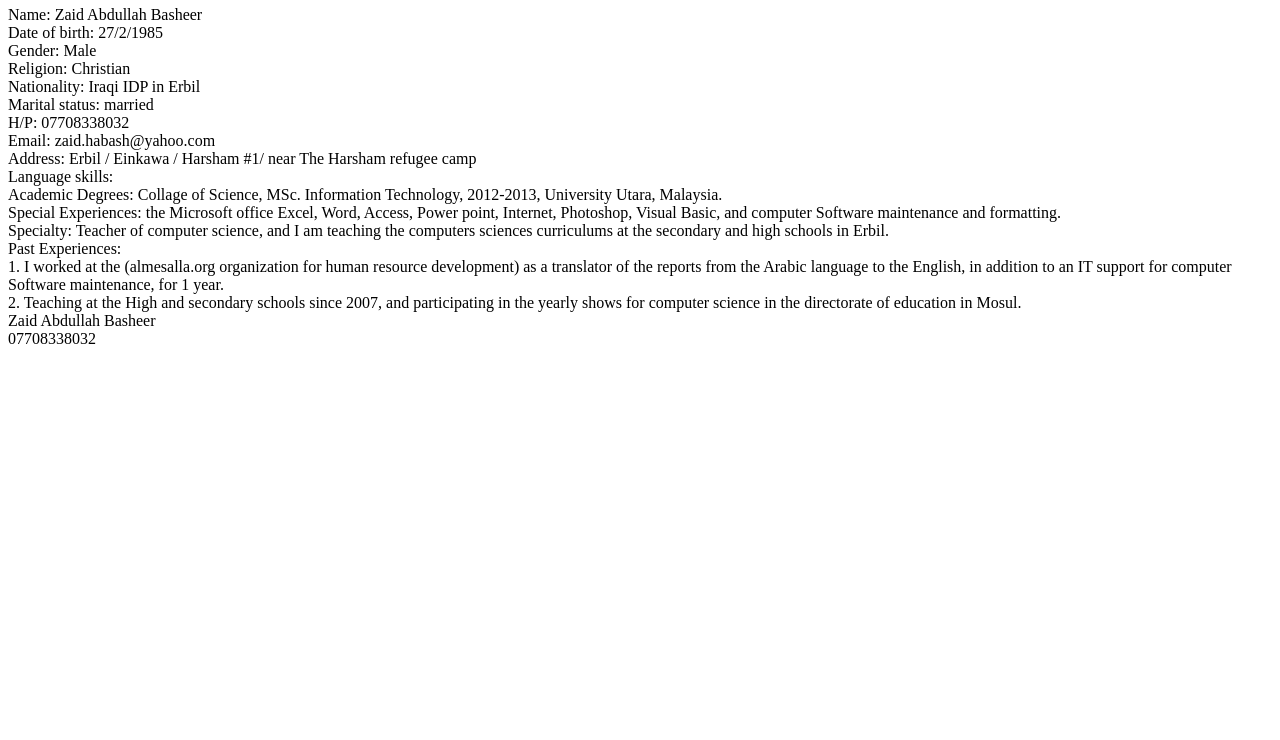
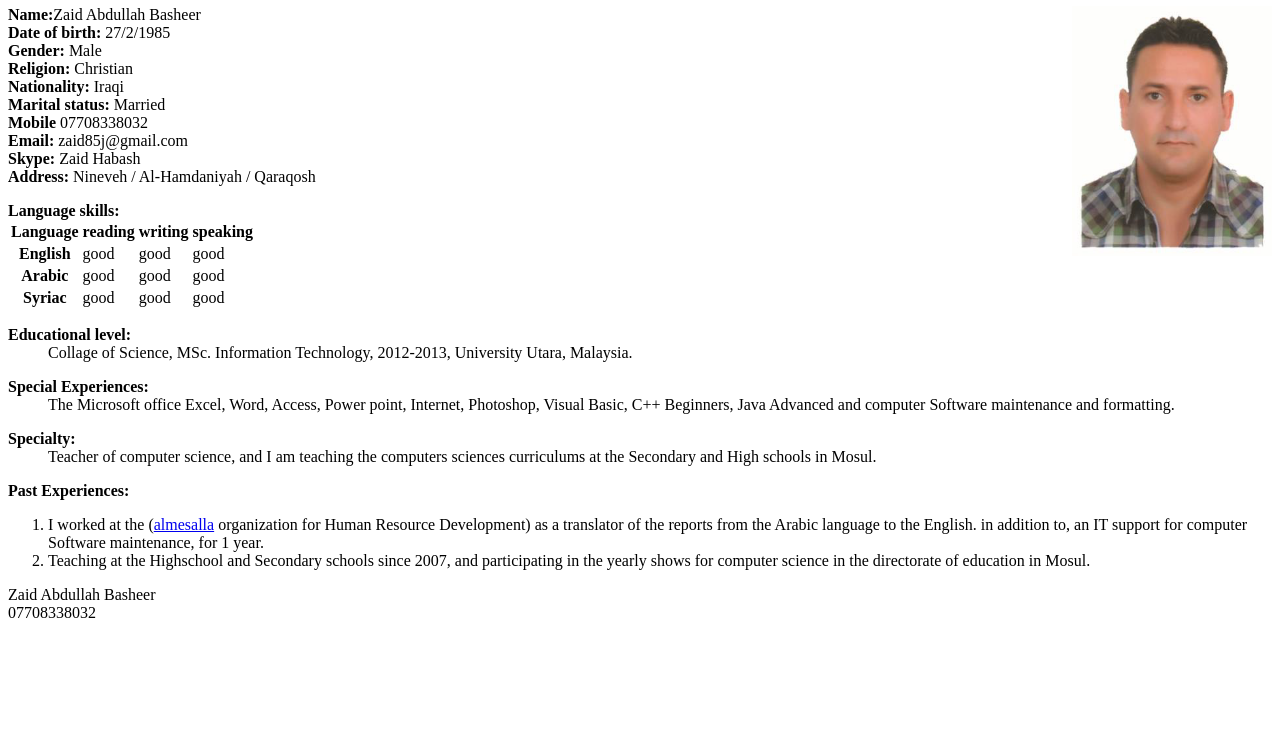
Before and after one commit to Habashh/curriculum-vitae, a plain HTML site: page index.html in a window 1280 px wide. Shown: the part 60-800 px from the top of the page. Drawn offline with Linux system fonts and the light colour scheme.

Commit message:
main page

```diff
--- a/index.html
+++ b/index.html
@@ -5,28 +5,51 @@
     <meta http-equiv="X-UA-Compatible" content="IE=edge">
     <title>Zaid Curriculum Vitae</title>
     <meta name="viewport" content="width=device-width, initial-scale=1">
-    <link rel="stylesheet" type="text/css" media="screen" href="main.css" />
-    <script src="main.js"></script>
+
+
 </head>
 <body>
-<h1>Curriculum Vitae</h1>
-Name: Zaid Abdullah Basheer <br>
-Date of birth: 27/2/1985<br>
-Gender: Male<br>
-Religion: Christian<br>
-Nationality: Iraqi IDP in Erbil<br>
-Marital status: married<br>
-H/P: 07708338032<br>
-Email: zaid.habash@yahoo.com<br>
-Address: Erbil / Einkawa / Harsham #1/ near The Harsham refugee camp<br>
-Language skills:<br>
+<h1 align="center">Curriculum Vitae</h1>
+<img src="images\image.bmp" alt="internet connection" width="200" height="250" title="zaid imge" img align="right">
+<p>
+<strong>Name:</strong>Zaid Abdullah Basheer <br>
+<strong>Date of birth:</strong> 27/2/1985<br>
+<strong>Gender:</strong> Male<br>
+<strong>Religion:</strong> Christian<br>
+<strong>Nationality:</strong> Iraqi<br>
+<strong>Marital status:</strong> Married<br>
+<strong>Mobile</strong> 07708338032<br>
+<strong>Email:</strong> zaid85j@gmail.com <br>
+<strong>Skype:</strong> Zaid Habash <br>
+<strong>Address:</strong> Nineveh / Al-Hamdaniyah / Qaraqosh<br>
+</p>
+<strong>Language skills:</strong>
+<table>
+    <tr> <th>Language </th> <th> reading</th><th> writing</th><th> speaking</th> </tr>
+    <tr><th> English</th><td> good</td> <td> good</td><td> good</td></tr>
+    <tr><th> Arabic</th><td> good</td> <td> good</td><td> good</td></tr>
+    <tr><th> Syriac</th><td> good</td> <td> good</td><td> good</td></tr>
+</table>
+<p>
+    <dl>
+            <strong><dt>Educational level:</dt></strong>
+        <dd>Collage of Science, MSc. Information Technology, 2012-2013, University Utara, Malaysia.</dd>
+    </dl>
+<dl>
+        <strong><dt> Special Experiences: </dt></strong>
+        <dd>The Microsoft office Excel, Word, Access, Power point, Internet, Photoshop, Visual Basic, C++ Beginners, Java Advanced  and computer Software maintenance and formatting.</dd>
+    </dl>
+<dl>
+        <strong><dt>Specialty:</dt></strong>
+    <dd>Teacher of computer science, and I am teaching the computers sciences curriculums at the Secondary and High schools in Mosul.</dd>
+    </dl>
+</p>
+<strong>Past Experiences:</strong>
+<ol>
+    <li>I worked at the (<a href="http://www.almesalla.net/Default.aspx?l=1">almesalla</a> organization for Human Resource Development) as a translator of the reports from the Arabic language to the English. in addition to, an IT support for computer Software maintenance, for 1 year.</li>
+    <li>Teaching at the Highschool and Secondary schools since 2007, and participating in the yearly shows for computer science in the directorate of education in Mosul.</li>
 
-Academic Degrees: Collage of Science, MSc. Information Technology, 2012-2013, University Utara, Malaysia.<br>
-Special Experiences: the Microsoft office Excel, Word, Access, Power point, Internet, Photoshop, Visual Basic, and computer Software maintenance and formatting.<br>
-Specialty: Teacher of computer science, and I am teaching the computers sciences curriculums at the secondary and high schools in Erbil.<br>
-Past Experiences:<br>
-1. I worked at the (almesalla.org organization for human resource development) as a translator of the reports from the Arabic language to the English, in addition to an IT support for computer Software maintenance, for 1 year.<br>
-2. Teaching at the High and secondary schools since 2007, and participating in the yearly shows for computer science in the directorate of education in Mosul.<br>
+</ol>
 Zaid Abdullah Basheer<br>
 07708338032<br>
 </body>
```
Also changed, not shown: images/image.bmp (added).
